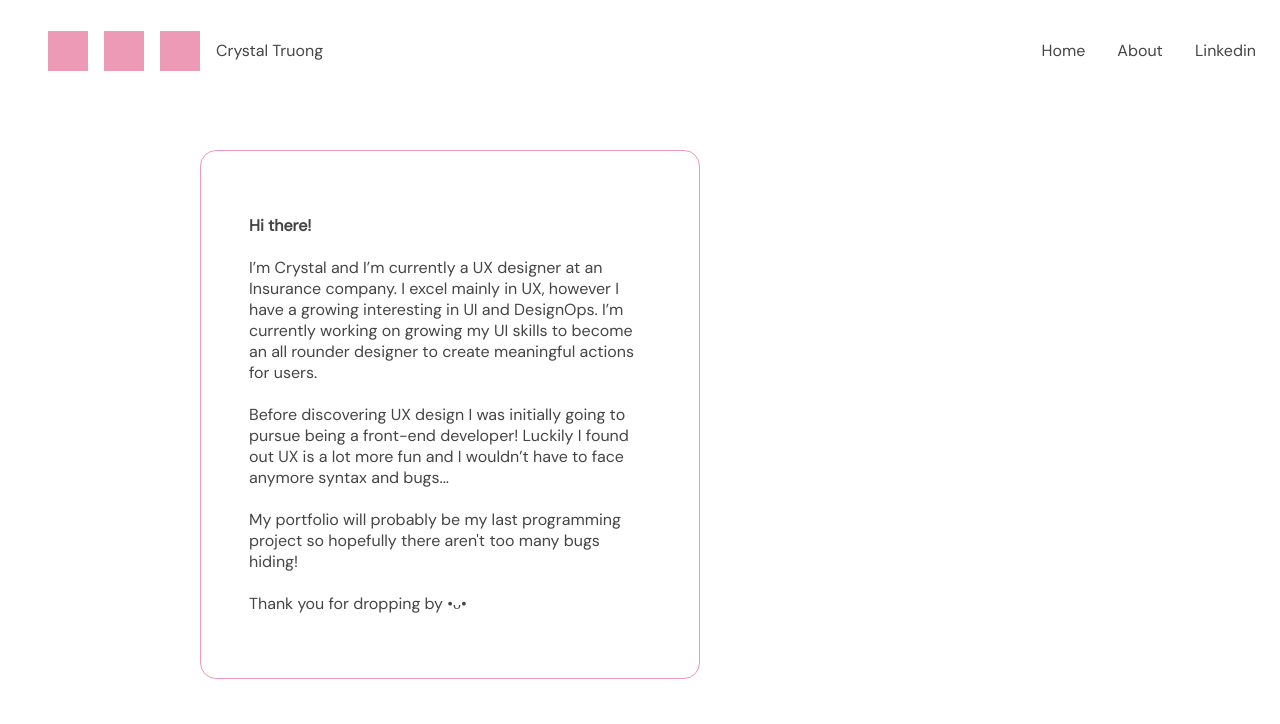
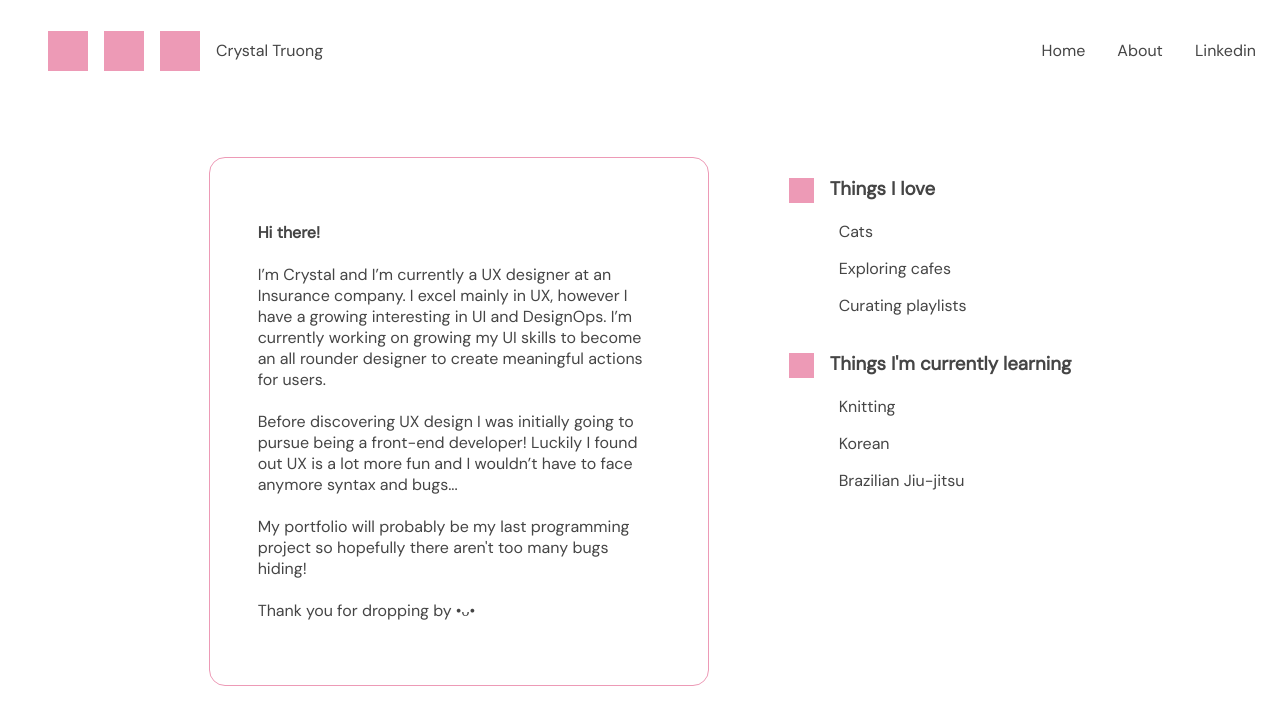
Before and after one commit to crystaltr/portfolio, a React (Create React App) app: page /#/about in a window 1280 px wide. Shown: the top 724 px of the page. Built offline with nearby package versions, Linux system fonts and the light colour scheme.

Commit message:
fixed typo & added about content

```diff
--- a/src/About.jsx
+++ b/src/About.jsx
@@ -5,12 +5,28 @@ class About extends Component {
     render() {
         return (
             <>
-            <div className= "container">
-            <p><b>Hi there!</b> < br/>< br/>
-                I’m Crystal and I’m currently a UX designer at an Insurance company. I excel mainly in UX, however I have a growing interesting in UI and DesignOps. I’m currently working on growing my UI skills to become an all rounder designer to create meaningful actions for users. < br/>< br/>
-                Before discovering UX design I was initially going to pursue being a front-end developer! Luckily I found out UX is a lot more fun and I wouldn’t have to face anymore syntax and bugs...< br/>< br/>
-                My portfolio will probably be my last programming project so hopefully there aren't too many bugs hiding!< br/>< br/>
-                Thank you for dropping by •ᴗ•</p></div>
+            <div class='about-grid'>
+                <div className= "a-col1">
+                <p><b>Hi there!</b> < br/>< br/>
+                    I’m Crystal and I’m currently a UX designer at an Insurance company. I excel mainly in UX, however I have a growing interesting in UI and DesignOps. I’m currently working on growing my UI skills to become an all rounder designer to create meaningful actions for users. < br/>< br/>
+                    Before discovering UX design I was initially going to pursue being a front-end developer! Luckily I found out UX is a lot more fun and I wouldn’t have to face anymore syntax and bugs...< br/>< br/>
+                    My portfolio will probably be my last programming project so hopefully there aren't too many bugs hiding!< br/>< br/>
+                    Thank you for dropping by •ᴗ•</p></div>
+                <div className= "a-col2">
+                    <div>
+                        <h3>Things I love</h3>
+                        <p>Cats<br/></p>
+                        <p>Exploring cafes<br/></p>
+                        <p>Curating playlists</p>
+                    </div>
+                    <div>
+                        <h3>Things I'm currently learning</h3>
+                        <p>Knitting<br/></p>
+                        <p>Korean<br/></p>
+                        <p>Brazilian Jiu-jitsu</p>
+                    </div>
+                </div>
+            </div>
             </>
 
         )
--- a/src/ProjectOne.jsx
+++ b/src/ProjectOne.jsx
@@ -21,11 +21,12 @@ function ProjectOne() {
                     <div class='col2'>
                          <div class="objective-container">
                             <h3>Objective</h3>
-                            <p>Allow users to retry payment to reduce calls and time for both call agents and customers</p>
+                            <p style={{textIndent:'40px'}}>Allow users to retry payment to reduce calls and</p>
+                            <p style={{textIndent: '40px', lineHeight:'0'}}>time for both call agents and customers</p>
                         </div>
                         <div class="timeline-container">
                             <h3>Timeline</h3>
-                            <p>September 2022 - November 2022</p>
+                            <p style={{textIndent:'40px'}}>September 2022 - November 2022</p>
                         </div>
                     </div>
                 </div>
@@ -37,7 +38,7 @@ function ProjectOne() {
                 <button onClick={() => {
                     setShowContentOne(false);
                     setShowContentTwo(true);
-                }}>TDLR</button>
+                }}>TLDR</button>
                 </div>
                 {showContentOne && (
                 <div class='default-container'>
--- a/src/ProjectTwo.jsx
+++ b/src/ProjectTwo.jsx
@@ -22,11 +22,11 @@ function ProjectTwo() {
                     <div class='col2'>
                          <div class="objective-container">
                             <h3>Objective</h3>
-                            <p>Allow users to find and use features to manage their payments. </p>
+                            <p style={{textIndent:'40px'}}>Allow users to find and use features to manage their payments. </p>
                         </div>
                         <div class="timeline-container">
                             <h3>Timeline</h3>
-                            <p>April 2022 - June 2022</p>
+                            <p style={{textIndent:'40px'}}>April 2022 - June 2022</p>
                         </div>
                     </div>
                 </div>
@@ -38,7 +38,7 @@ function ProjectTwo() {
                 <button onClick={() => {
                     setShowContentOne(false);
                     setShowContentTwo(true);
-                }}>TDLR</button>
+                }}>TLDR</button>
                 </div>
                 {showContentOne && (
                 <div class='default-container'>
--- a/src/about.css
+++ b/src/about.css
@@ -1,18 +1,44 @@
 
-.container {
+.about-grid {
+    display: grid;
+    grid-auto-flow: column;
+    justify-content: center;
+    align-content: center;
+    gap: 5rem;
+    padding-top: 4rem;
+}
+
+.a-col1 {
     box-sizing: border-box;
-    position: absolute;
     padding: 3rem;
     width: 500px;
-    left: 200px;
-    top: 150px;
     border-radius: 1rem;
     border: 0.1rem solid #ED9AB6;
 }
 
-.container p {
+.a-col1 p {
     text-align: left;
     font-family: "DM Sans";
     font-size: 16px;
 
 }
+
+.a-col2{
+    display: flex;
+    flex-direction: column;
+}
+
+.a-col2 h3::before {
+    content: "";
+    display: inline-block;
+    width: 25px;
+    height: 25px;
+    background-color: #ed9ab6;
+    margin-right: 1rem;
+    vertical-align: middle;
+  }
+
+.a-col2 p {
+    text-indent: 50px;
+
+}
```
